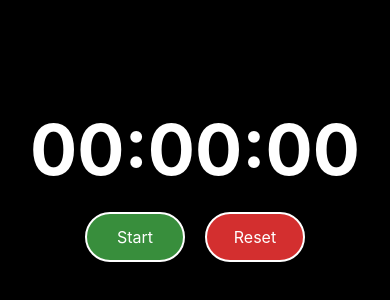
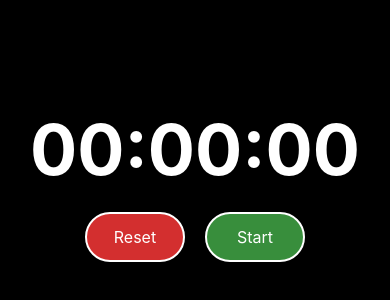
Before and after one commit to Shopify/eng-intern-assessment-react-native, a React Native app: screen / in a window 390 px wide. Shown: the part 160-460 px from the top of the page. Built offline with nearby package versions, Linux system fonts and the light colour scheme.

Commit message:
Made Styling Better

```diff
--- a/src/StopWatch.tsx
+++ b/src/StopWatch.tsx
@@ -19,7 +19,7 @@ export default function StopWatch() {
     }
     intervalRef.current = setInterval(() => {
         setElapsedTime(Date.now() - now);
-    }, 10);
+    }, 100);
   };
 
   const pauseStopwatch = () => {
@@ -73,7 +73,7 @@ export default function StopWatch() {
 
 
   return (
-    <View>
+    <View style={styles.container}>
       <View style={styles.topContainer}>
         <Text style={styles.timeText}>
           {formatTime(elapsedTime)}
@@ -94,6 +94,12 @@ export default function StopWatch() {
 }
 
 const styles = StyleSheet.create({
+  container: {
+    flex: 1,
+    backgroundColor: '#000',
+    alignItems: 'center',
+    justifyContent: 'center'
+  },
   topContainer: {
     flex: 1,
     alignItems: 'center',
@@ -101,7 +107,6 @@ const styles = StyleSheet.create({
   },
   bottomContainer: {
     flex: 1,
-    alignItems: 'center',
     width: '100%'
   },
   timeText: {
--- a/src/StopWatchButton.tsx
+++ b/src/StopWatchButton.tsx
@@ -13,20 +13,20 @@ export default function StopWatchButton({ startStopwatch, pauseStopwatch, resetS
     <View style={styles.buttonContainer}>
       {!isRunning ? (
         <>
+          <TouchableOpacity style={[styles.button, styles.resetButton]} onPress={resetStopwatch}>
+            <Text style={styles.buttonText}>Reset</Text>
+          </TouchableOpacity>
           <TouchableOpacity style={[styles.button, styles.startButton]} onPress={startStopwatch}>
             <Text style={styles.buttonText}>Start</Text>
-          </TouchableOpacity>
-          <TouchableOpacity style={[styles.button, styles.resetButton]} onPress={resetStopwatch}>
-            <Text style={styles.buttonText}>Reset</Text>
           </TouchableOpacity>
         </>
       ) : (
         <>
+          <TouchableOpacity style={[styles.button, styles.lapButton]} onPress={lapStopwatch}>
+            <Text style={styles.buttonText}>Lap</Text>
+          </TouchableOpacity>
           <TouchableOpacity style={[styles.button, styles.pauseButton]} onPress={pauseStopwatch}>
             <Text style={styles.buttonText}>Pause</Text>
-          </TouchableOpacity>
-          <TouchableOpacity style={[styles.button, styles.lapButton]} onPress={lapStopwatch}>
-            <Text style={styles.buttonText}>Lap</Text>
           </TouchableOpacity>
         </>
       )}
```
